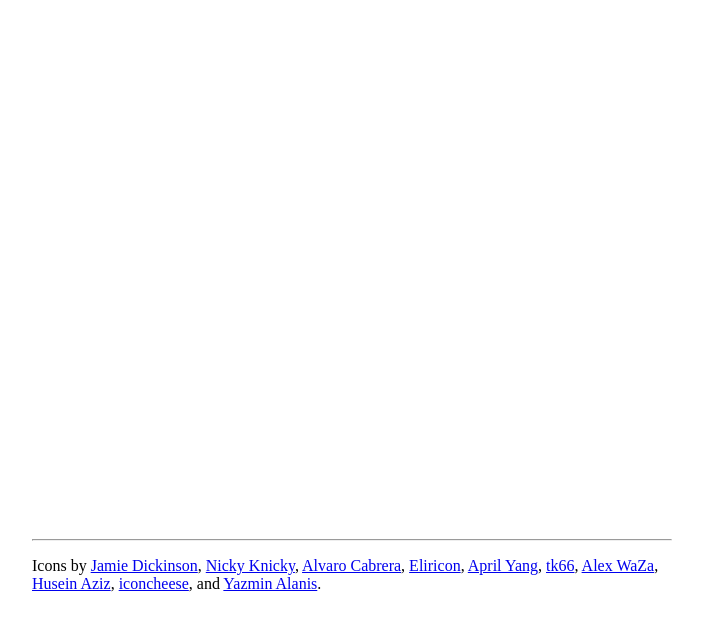
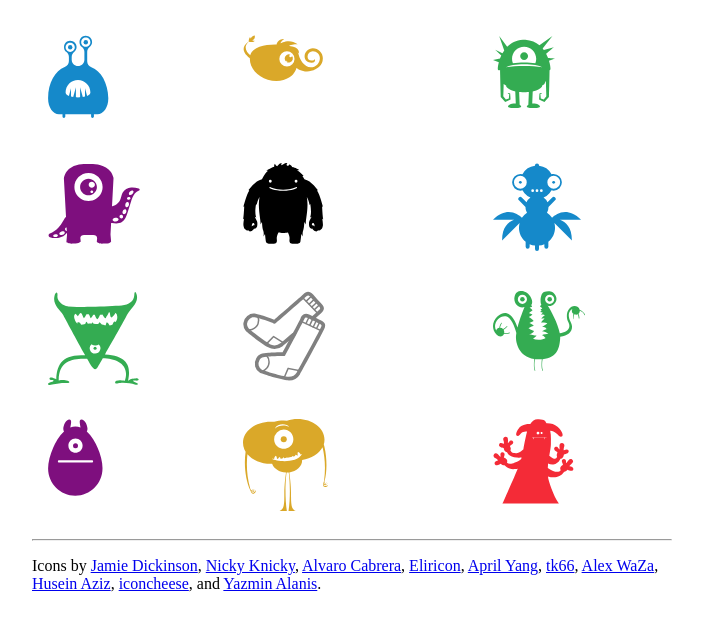
Before and after one commit to Robbozinoz/monsters_reveal_project, a plain HTML site: page monsters-template.html in a window 1280 px wide. Shown: the part 61-692 px from the top of the page, without its empty margins (288-991 px from the left). Drawn offline with Linux system fonts and the light colour scheme.

Commit message:
Folder path update

```diff
--- a/monsters-template.html
+++ b/monsters-template.html
@@ -82,7 +82,7 @@
 		//Variable for the array of stories
 		var render = function (monsterId) {
 			//Map array of Monster to an object element with grid classes
-			app.innerHTML += '<object class="grid" type="image/svg+xml" data="' + monsterId +
+			app.innerHTML += '<object class="grid" type="image/svg+xml" data="images/' + monsterId +
 				'.svg" alt="Monster picture">' + '</object>';
 		}
 
```
